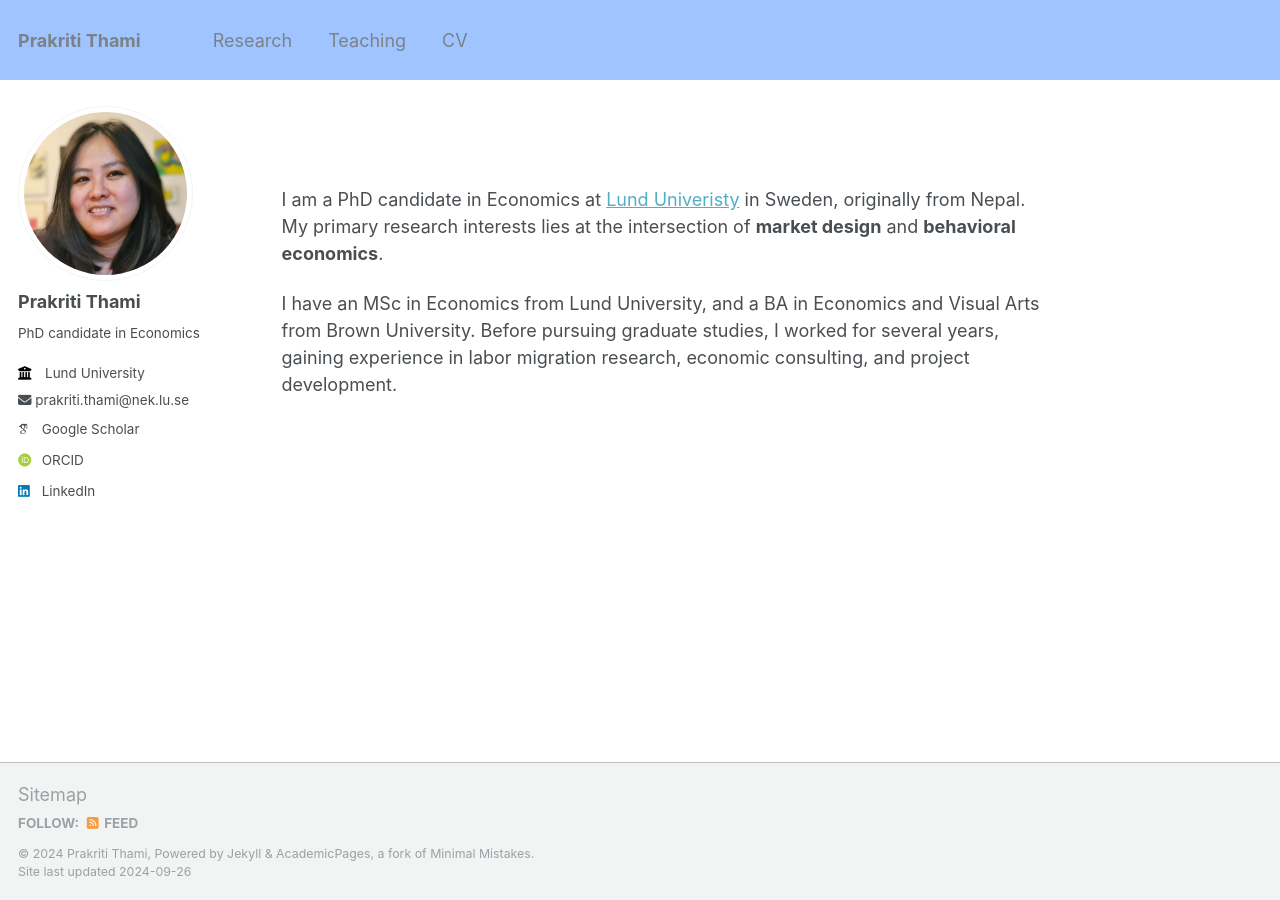
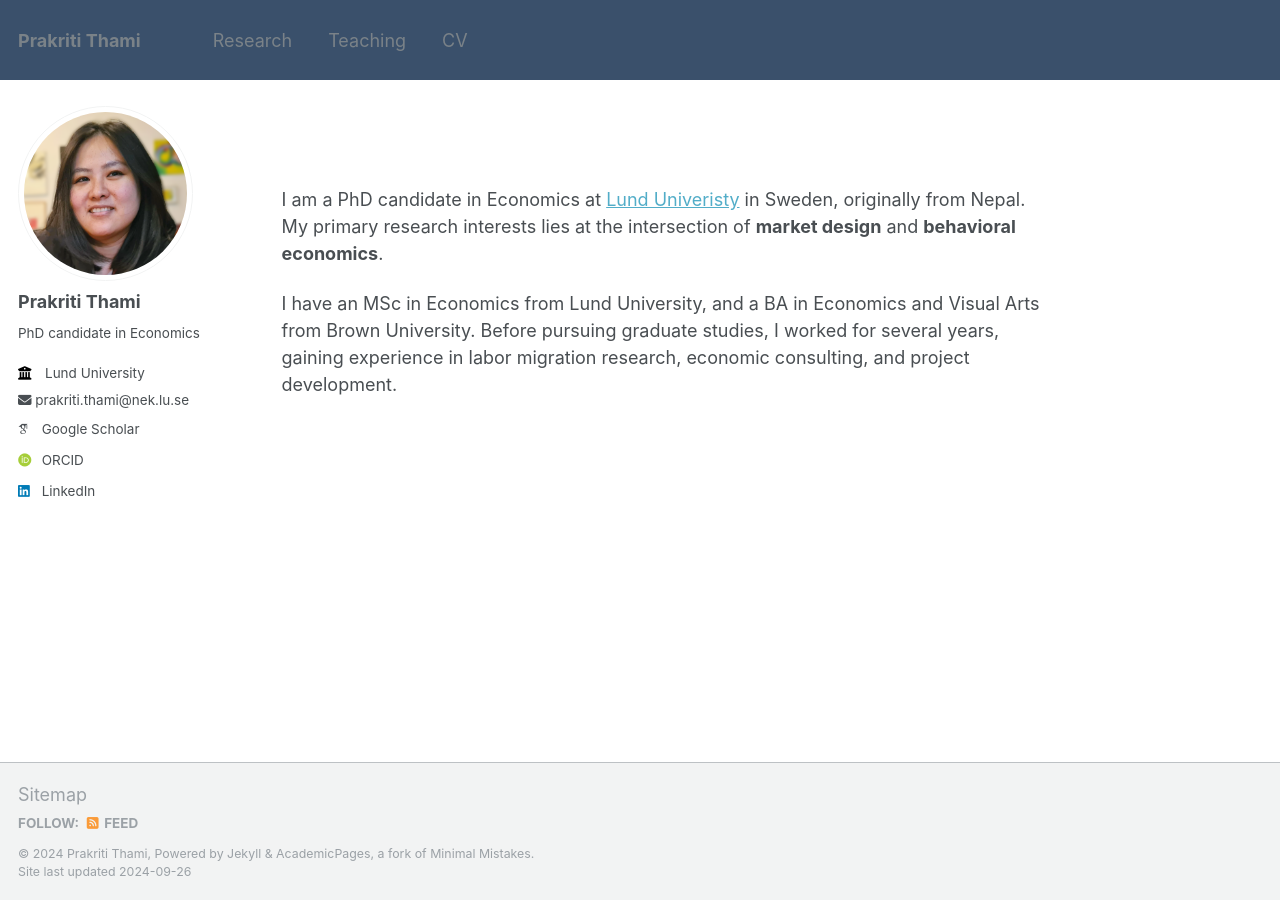
Before and after one commit to prakritithami/prakritithami.github.io, a Jekyll site: the page built from _pages/about.md, in a window 1280 px wide. Built offline with Jekyll 4.4.1, drawn with Linux system fonts in a browser that asks for light colours; some web fonts are replaced.

Commit message:
Update main.scss

```diff
--- a/assets/css/main.scss
+++ b/assets/css/main.scss
@@ -42,7 +42,7 @@
 
 // Variables for customization
 $header-height: 80px;
-$header-bg-color: #a0c4ff; // Muted blue color
+$header-bg-color: #3A506B; // Muted blue color
 
 .masthead {
   background-color: $header-bg-color; // Set the background color to muted blue
```
